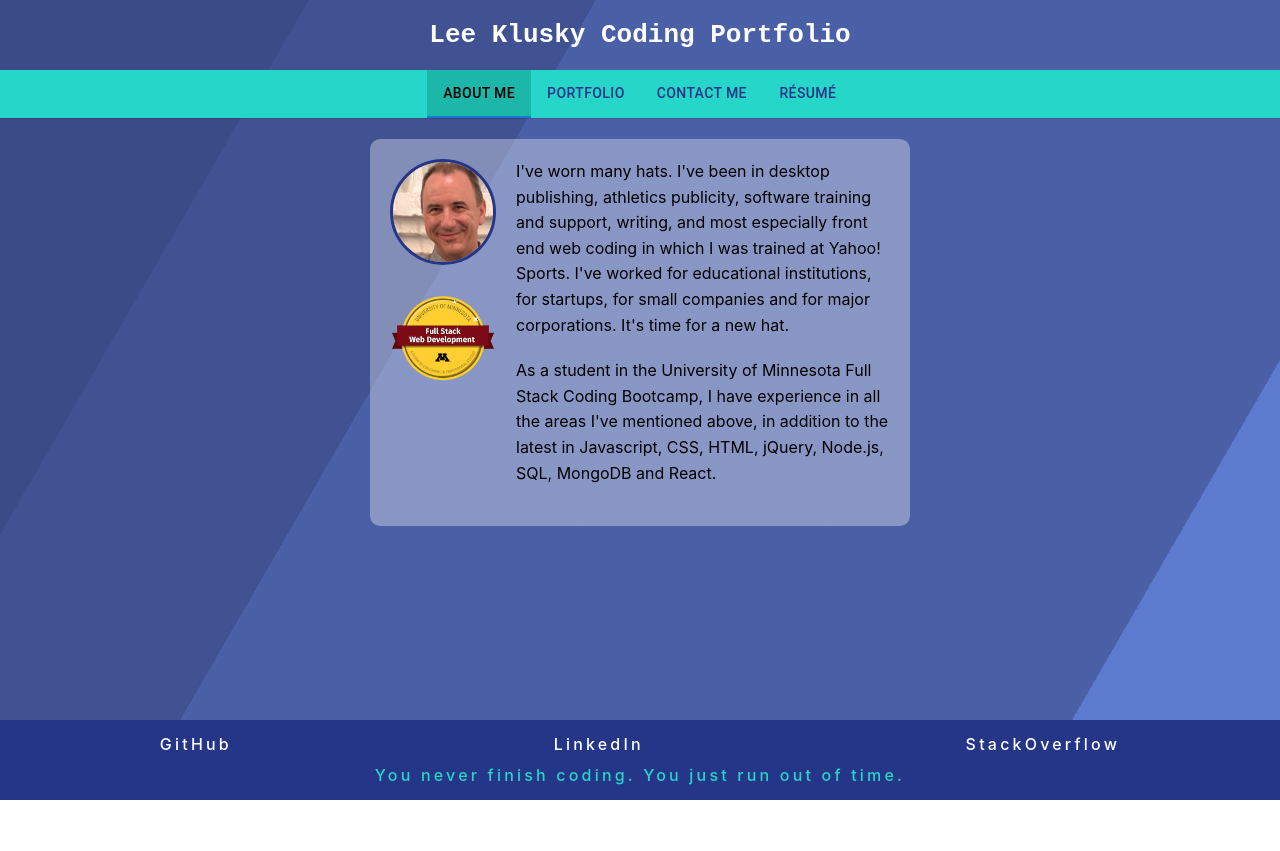
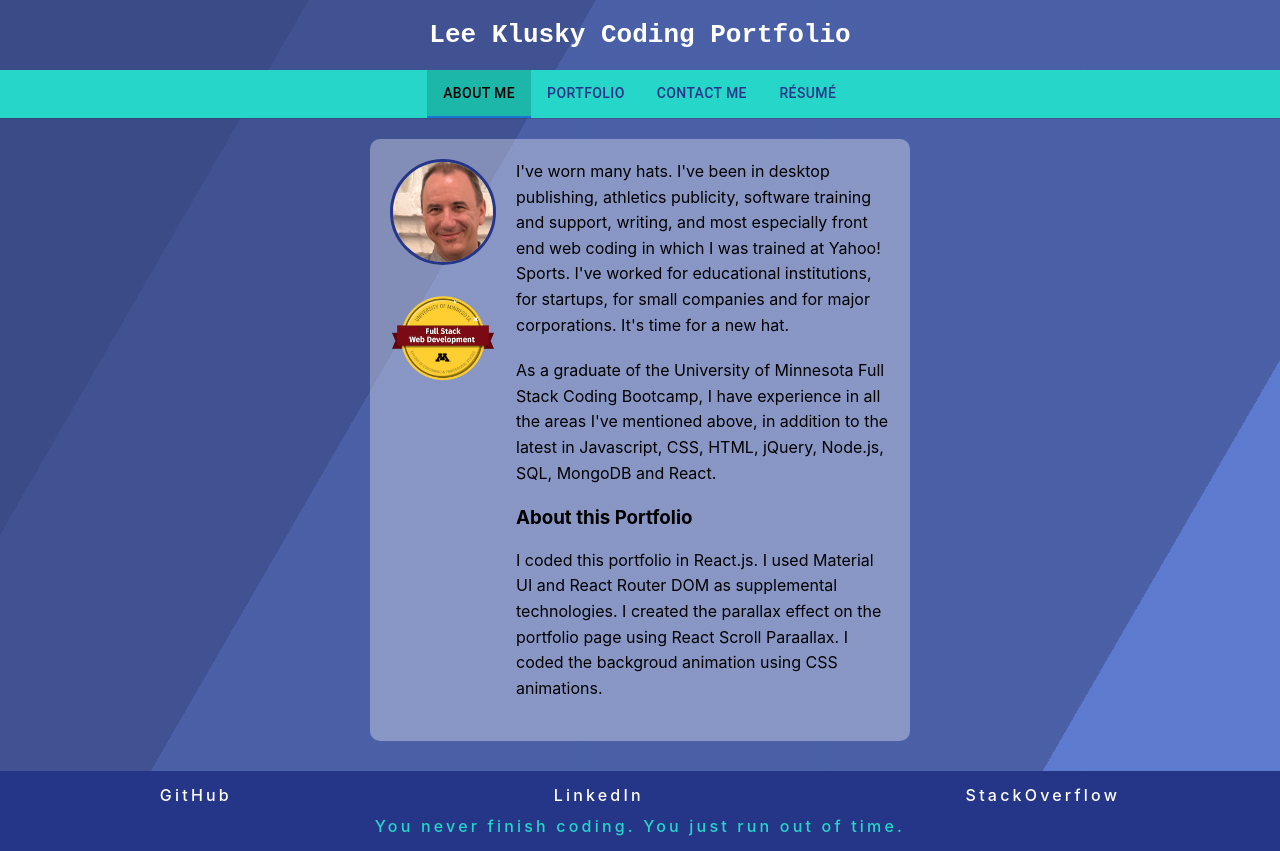
Before and after one commit to lkalliance/code-portfolio, a React (Create React App) app: page /resume#/about in a window 1280 px wide. Before the commit the page ends 800 px from the top, so only its background shows below. Built offline with nearby package versions, Linux system fonts and the light colour scheme.

Commit message:
Text edits, and direct text listing in the component

```diff
--- a/src/App.tsx
+++ b/src/App.tsx
@@ -55,23 +55,14 @@ function App() {
         <Footer />
         <Routes>
           {/* defaulting to the "About" tab */}
-          <Route
-            path="/"
-            element={<About paragraphs={paragraphs} small={isSmall} />}
-          />
+          <Route path="/" element={<About small={isSmall} />} />
           <Route index element={<Navigate to="/about" />} />
 
-          <Route
-            path="/about"
-            element={<About paragraphs={paragraphs} small={isSmall} />}
-          />
+          <Route path="/about" element={<About small={isSmall} />} />
           <Route path="/portfolio" element={<Portfolio />} />
           <Route path="/resume" element={<Resume />} />
           <Route path="/contact" element={<Contact />} />
-          <Route
-            path="*"
-            element={<About paragraphs={paragraphs} small={isSmall} />}
-          />
+          <Route path="*" element={<About small={isSmall} />} />
         </Routes>
       </div>
     </ParallaxProvider>
--- a/src/components/ProjectCard.tsx
+++ b/src/components/ProjectCard.tsx
@@ -3,8 +3,6 @@ import { TechList } from "../components";
 import { styled } from "@mui/material/styles";
 import {
   Card,
-  CardHeader,
-  CardMedia,
   CardContent,
   CardActionArea,
   Collapse,
--- a/src/pages/About/About.tsx
+++ b/src/pages/About/About.tsx
@@ -4,10 +4,9 @@ import { Box } from "@mui/material";
 
 interface aboutProps {
   small: boolean;
-  paragraphs: string[];
 }
 
-function About({ paragraphs, small }: aboutProps) {
+function About({ small }: aboutProps) {
   useEffect(() => {
     // this effect changes the page title
     document.title = "Lee Klusky: About Me";
@@ -27,23 +26,53 @@ function About({ paragraphs, small }: aboutProps) {
           <img
             src="./images/full-stack-web-development-certificate-coding-boot-camp.png"
             className="badge"
+            alt="Credly full stack web development badge"
           />
         </a>
       </div>
       <Box>
-        {/* iterate over the provided paragraphs and render each in a box */}
-        {paragraphs.map((graph, index) => (
         <Box
-            key={index}
+          key="0"
           sx={
             small
               ? { marginBottom: "20px", lineHeight: "1.2em" }
               : { marginBottom: "20px", lineHeight: "1.6em" }
           }
         >
-            {graph}
+          I've worn many hats. I've been in desktop publishing, athletics
+          publicity, software training and support, writing, and most especially
+          front end web coding in which I was trained at Yahoo! Sports. I've
+          worked for educational institutions, for startups, for small companies
+          and for major corporations. It's time for a new hat.
         </Box>
-        ))}
+
+        <Box
+          key="1"
+          sx={
+            small
+              ? { marginBottom: "20px", lineHeight: "1.2em" }
+              : { marginBottom: "20px", lineHeight: "1.6em" }
+          }
+        >
+          As a graduate of the University of Minnesota Full Stack Coding
+          Bootcamp, I have experience in all the areas I've mentioned above, in
+          addition to the latest in Javascript, CSS, HTML, jQuery, Node.js, SQL,
+          MongoDB and React.
+        </Box>
+        <h3>About this Portfolio</h3>
+        <Box
+          key="2"
+          sx={
+            small
+              ? { marginBottom: "20px", lineHeight: "1.2em" }
+              : { marginBottom: "20px", lineHeight: "1.6em" }
+          }
+        >
+          I coded this portfolio in React.js. I used Material UI and React
+          Router DOM as supplemental technologies. I created the parallax effect
+          on the portfolio page using React Scroll Paraallax. I coded the
+          backgroud animation using CSS animations.
+        </Box>
       </Box>
     </section>
   );
--- a/src/pages/Portfolio/Portfolio.tsx
+++ b/src/pages/Portfolio/Portfolio.tsx
@@ -1,8 +1,7 @@
 import "./Portfolio.css";
 import { useEffect } from "react";
 import samples from "../../data/projects.json";
-import { ProjectCard, PageTitle } from "../../components";
-import { ParallaxBanner } from "react-scroll-parallax";
+import { ProjectCard } from "../../components";
 
 const { projects } = samples;
 
--- a/src/pages/Resume/Resume.tsx
+++ b/src/pages/Resume/Resume.tsx
@@ -130,8 +130,8 @@ function Resume() {
       </Typography>
       <Typography component="h4">Full Stack Coding Bootcamp</Typography>
       <Typography component="p">
-        Currently earning a certificate from the University of Minnesota in full
-        stack software development, covering both front end
+        Earned a certificate from the University of Minnesota in full stack
+        software development, covering both front end
         (HTML/CSS/JavaScript/React) and back end (Node.js, Express, MySQL,
         MongoDB)
       </Typography>
```
Lines whose indentation alone changed are shown as unchanged.
